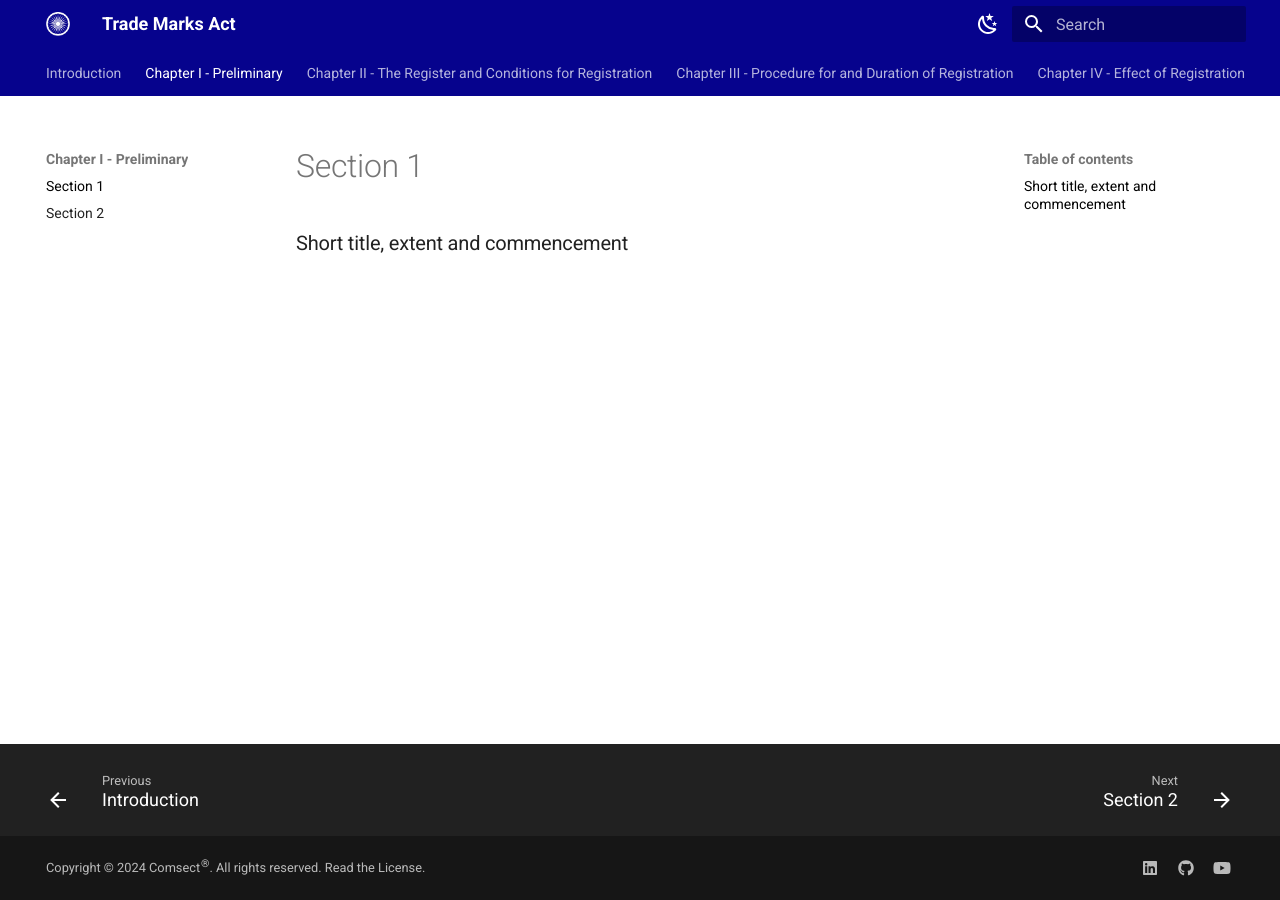
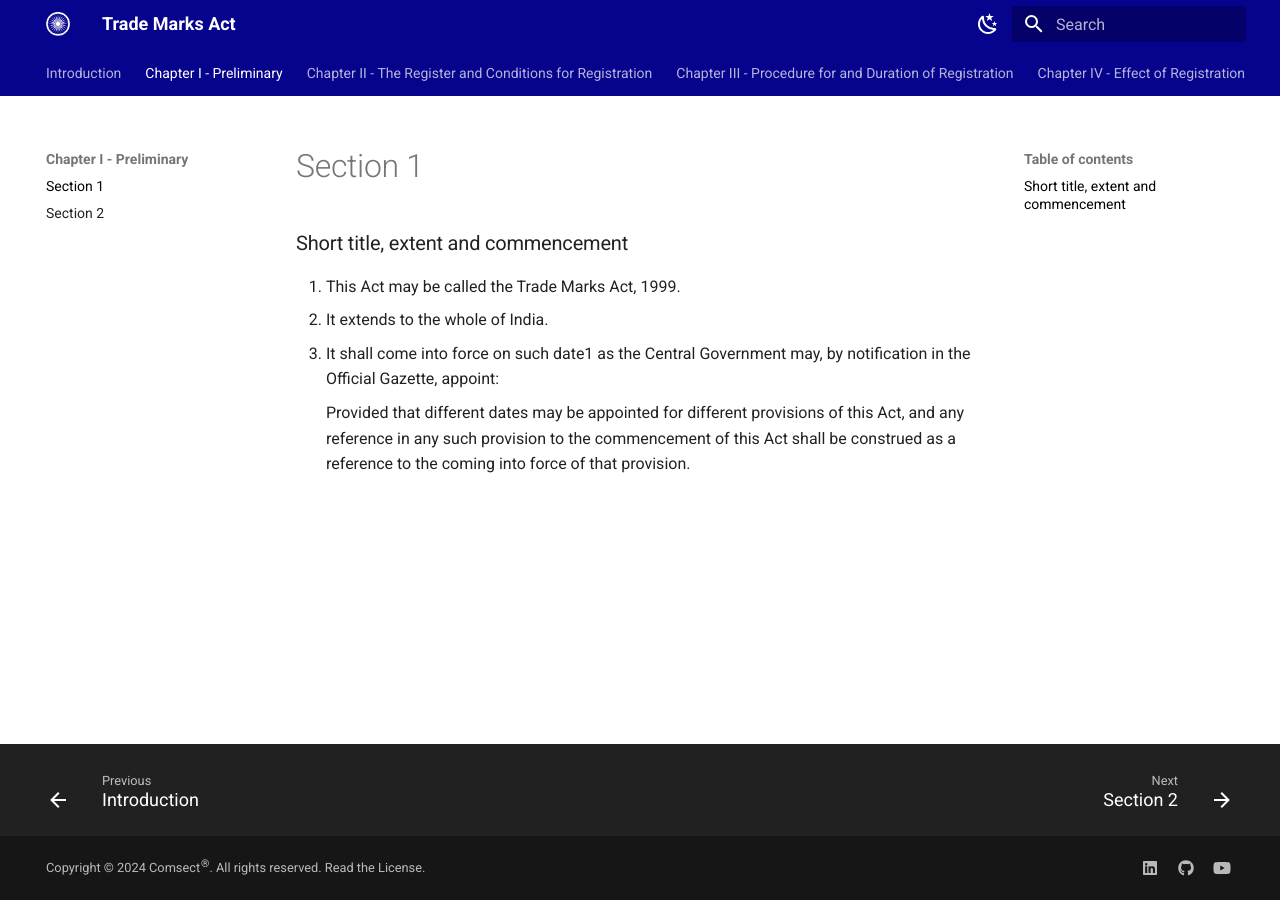
Before and after one commit to comsect/trademarks-act, an MkDocs documentation site: the page built from docs/en/1.md, in a window 1280 px wide. Built offline with MkDocs 1.6.1 and Material for MkDocs 9.7.7, drawn with Linux system fonts in a browser that asks for light colours.

Commit message:
add section one

```diff
--- a/docs/en/1.md
+++ b/docs/en/1.md
@@ -3,3 +3,7 @@ description: Short title, extent and commencement
 ---
 
 ### Short title, extent and commencement
+
+1. This Act may be called the Trade Marks Act, 1999.
+2. It extends to the whole of India.
+3. It shall come into force on such date1 as the Central Government may, by notification in the Official Gazette, appoint: </p>Provided that different dates may be appointed for different provisions of this Act, and any reference in any such provision to the commencement of this Act shall be construed as a reference to the coming into force of that provision.
```
